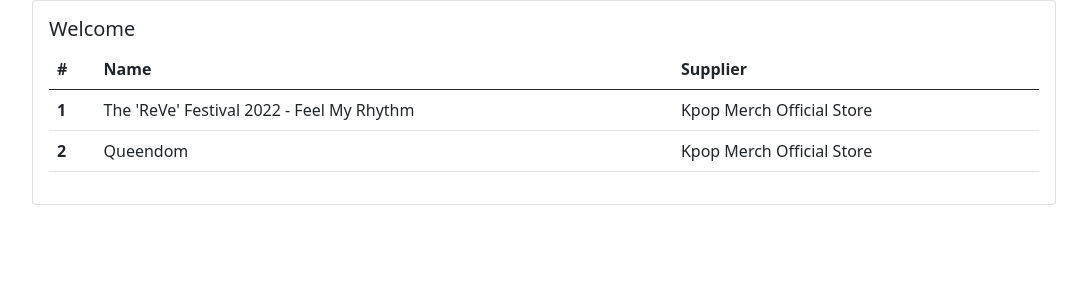
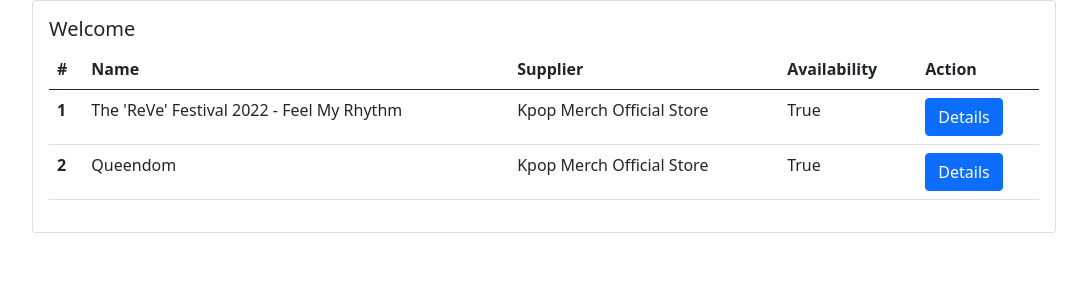
Before and after one commit to hmtschnk/kiratech, a Django app: page /inventory/search in a window 1280 px wide. Shown: the part 56-356 px from the top of the page, without its empty margins (96-1183 px from the left). Run offline with Django 3.2, Linux system fonts and the light colour scheme; data comes from the database, SQL or seed files in the repository; both versions use the stored data as it was after the commit; some libraries are stand-ins or nearby versions.

Commit message:
Touch Ups

```diff
--- a/inventory/templates/inventory/index.html
+++ b/inventory/templates/inventory/index.html
@@ -10,6 +10,8 @@
                         <th scope="col">#</th>
                         <th scope="col">Name</th>
                         <th scope="col">Supplier</th>
+                        <th scope="col">Availability</th>
+                        <th scope="col">Action</th>
                     </tr>
                 </thead>
                 <tbody>
@@ -18,6 +20,12 @@
                         <th scope="row">{{ item.id }}</th>
                         <td>{{ item.name }}</td>
                         <td>{{ item.supplier }}</td>
+                        <td>{{ item.availability }}</td>
+                        <td>
+                            <form action="{% url 'inventory:search_by_id' item.id %}">
+                                <button type="submit" class="btn btn-primary">Details</button>
+                            </form>
+                        </td>
                     </tr>
                     {% endfor %}
                 </tbody>
--- a/inventory/views.py
+++ b/inventory/views.py
@@ -5,13 +5,16 @@ from django.db.models import Q
 
 # Create your views here.
 def index(request):
-    # queryset = inventory.objects.all()
-    # context = {
-    #     'inventory': queryset,
-    # }
 
     response = requests.get('http://127.0.0.1:8000/api/inventory')
     inv_data = response.json()
+
+    # Get all suppliers
+    # supplier_name = supplier.objects.all().values('id','name')
+
+    for inv in inv_data["data"]:
+        inv["supplier"] = supplier.objects.filter(id=inv["supplier"]).values_list('name').first()[0]
+
     context = {
         'inv_list': inv_data['data'],
     }
--- a/inventory_api/api.py
+++ b/inventory_api/api.py
@@ -8,4 +8,5 @@ class inv_serializer(ModelSerializer):
             "id",
             "name",
             "supplier",
+            "availability",
         )
```
Also changed, not shown: README.md, db.sqlite3, 2 other files.
